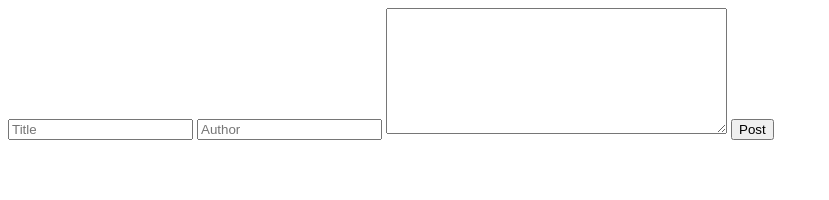
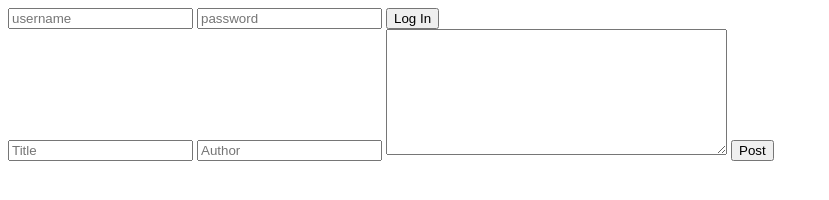
Before and after one commit to aberkow/blog, a website built with webpack: page public/index.html in a window 1280 px wide. Shown: the whole page, without its empty margins (0-829 px from the left). Built offline with nearby package versions, Linux system fonts and the light colour scheme.

Commit message:
moved index.html

```diff
--- a/public/index.html
+++ b/public/index.html
@@ -7,8 +7,24 @@
 <body>
   <header class="header">
     <!-- Header stuff goes here -->
+  <!--   <div class="login">
+      <ul class="login__list">
+        <li class="login__list-item">
+          <a href="/login" class="login__list-link">Log In</a>
+        </li>
+        <li class="login__list-item">
+          <a href="/signup.html" class="login__list-link">Sign up</a>
+        </li>
+      </ul>
+    </div>-->
   </header>
-  <section class="main">
+
+  <section class="login">
+    <form action="/login" method="post" id="login__form">
+      <input type="text" id="login__form-username" name="username" placeholder="username">
+      <input type="text" id="login__form-password" name="password" placeholder="password">
+      <input type="submit" value="Log In" id="login__form-post">
+    </form>
     <form action="/posts" method="post" id="main__form">
       <input type="text" name="title" id="main__form-title" placeholder="Title">
       <input type="text" name="author" id="main__form-author" placeholder="Author">
```
